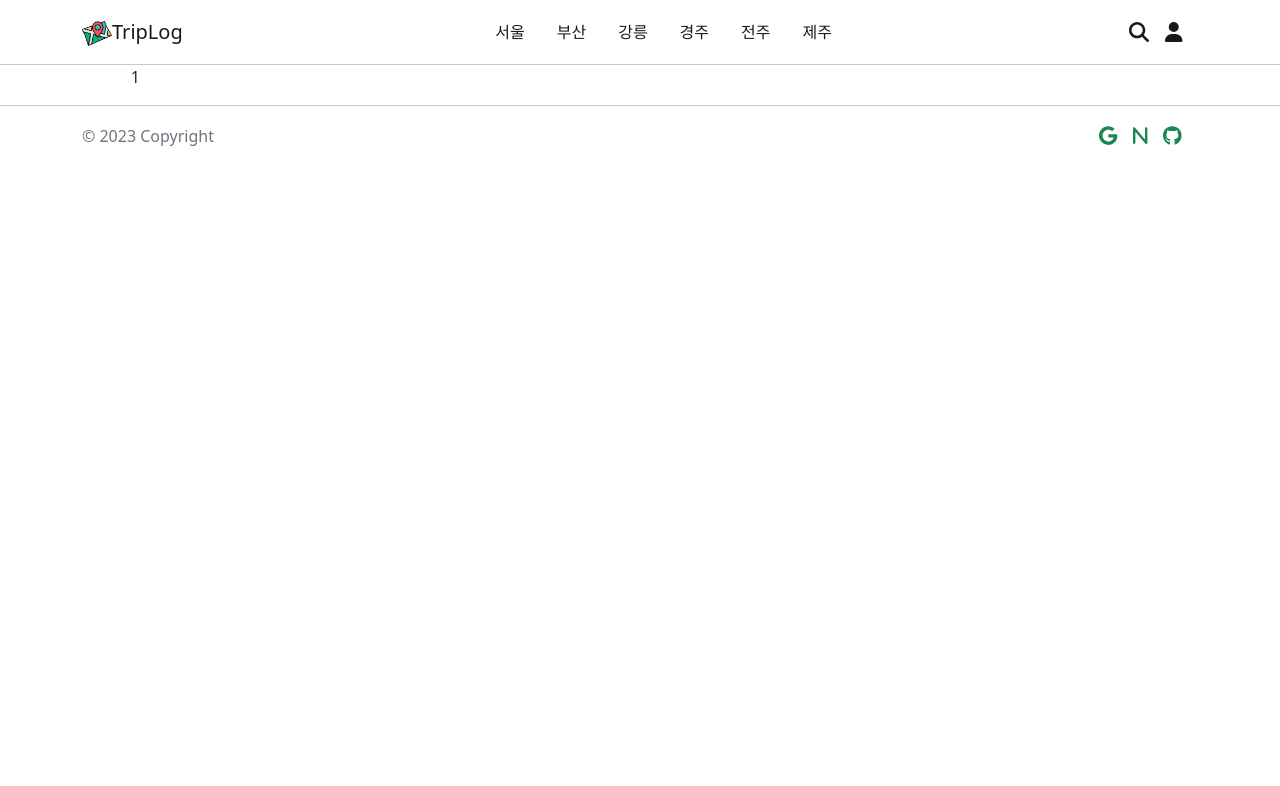
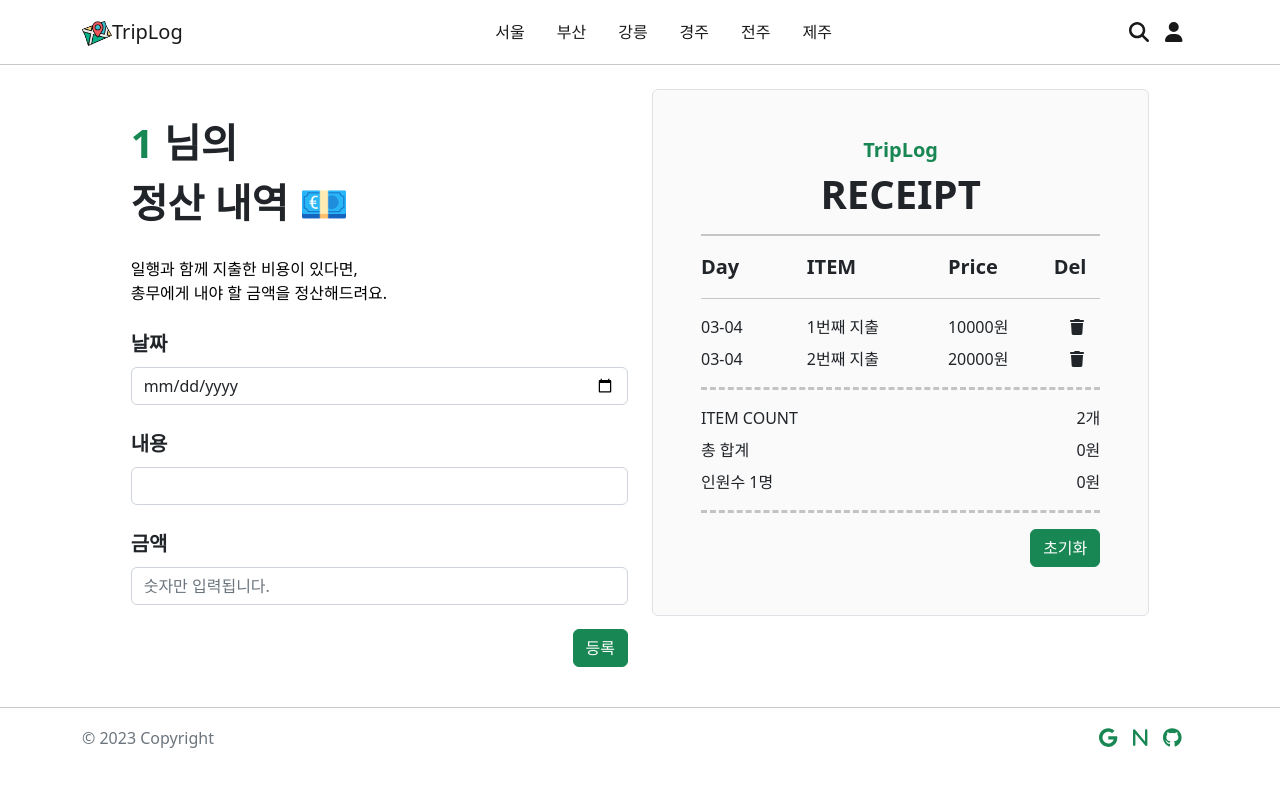
Before and after one commit to bokjunwoo/-wanted-pre-onboarding-challenge-fe-ts, a Next.js app: page /ledger/1 in a window 1280 px wide. Shown: the top 786 px of the page. Built offline with nearby package versions, Linux system fonts and the light colour scheme.

Commit message:
feat : 가계부 페이지 구현

```diff
--- a/pages/ledger/[userId].tsx
+++ b/pages/ledger/[userId].tsx
@@ -1,9 +1,68 @@
+import LedgerForm from '@/components/ledger/LedgerForm';
+import LedgerReceipt from '@/components/ledger/LedgerReceipt';
+import Head from 'next/head';
 import { useRouter } from 'next/router';
 import React from 'react';
+import { Row, Col } from 'react-bootstrap';
+
+export type LedgerItem = {
+  id: number;
+  date: string;
+  title: string;
+  price: number;
+};
+
+type Ledger = {
+  nickname: string;
+  items: LedgerItem[];
+};
+
+const ledger: Ledger[] = [
+  {
+    nickname: '테스트',
+    items: [
+      { id: 0, date: '2023-03-04', title: '1번째 지출', price: 10000 },
+      { id: 1, date: '2023-03-04', title: '2번째 지출', price: 20000 },
+    ],
+  },
+];
 
 export default function LedgerUserId() {
   const router = useRouter();
   const { userId } = router.query;
 
-  return <div>{userId}</div>;
+  return (
+    <>
+      <Head>
+        <title>{`${userId}님의 - 정산 내역`}</title>
+      </Head>
+
+      <Row xs={1} sm={1} md={1} lg={2}>
+        <Col>
+          <div>
+            <h1 className="fw-bold lh-base mt-5 mb-4">
+              <span style={{ color: '#198754' }}>{userId}</span>
+              <span> 님의</span>
+              <br></br>
+              <span>정산 내역 💶</span>
+            </h1>
+          </div>
+
+          <div>
+            <p className="mb-4">
+              일행과 함께 지출한 비용이 있다면,
+              <br />
+              총무에게 내야 할 금액을 정산해드려요.
+            </p>
+          </div>
+
+          <LedgerForm />
+        </Col>
+
+        <Col>
+          <LedgerReceipt ledger={ledger[0].items} />
+        </Col>
+      </Row>
+    </>
+  );
 }
```
